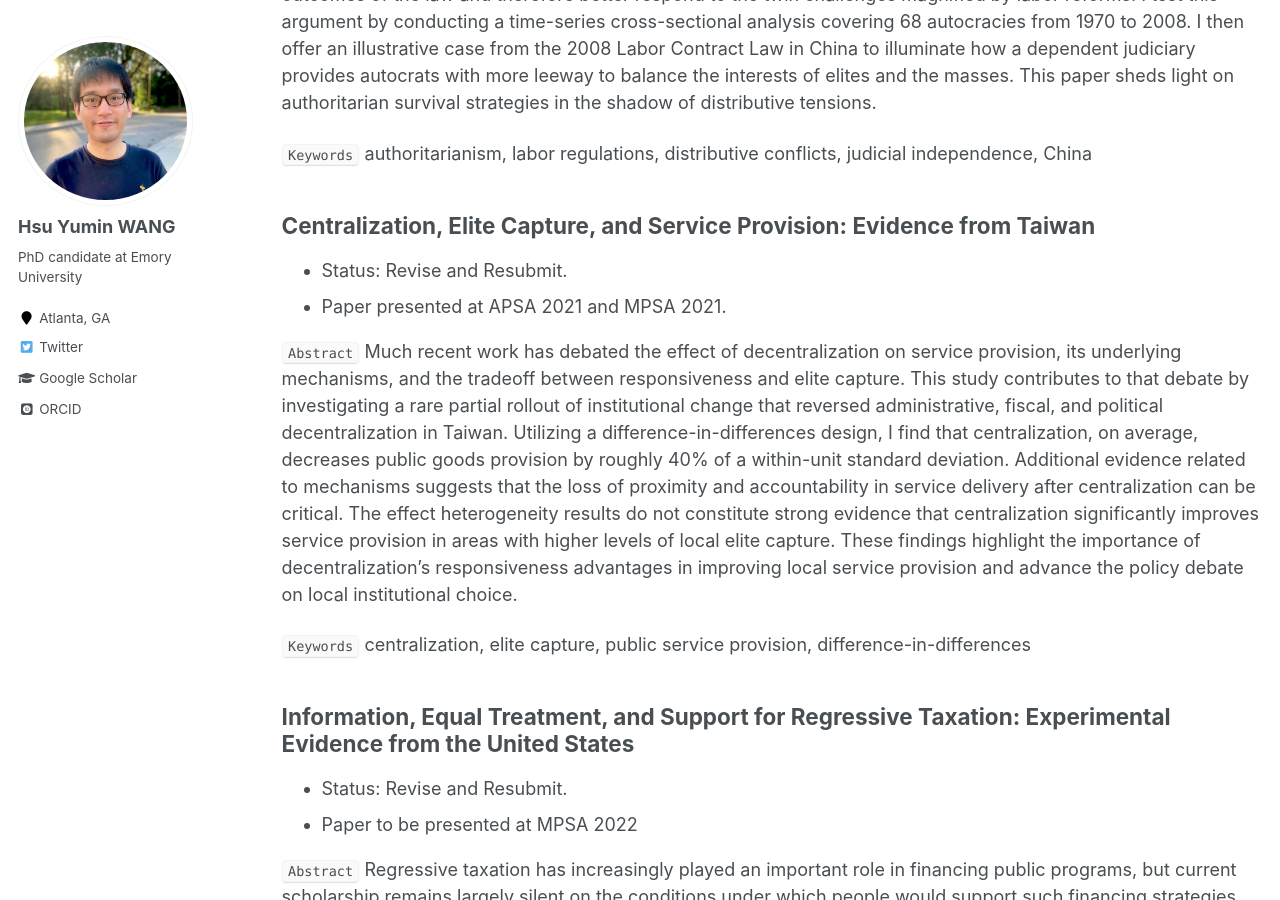
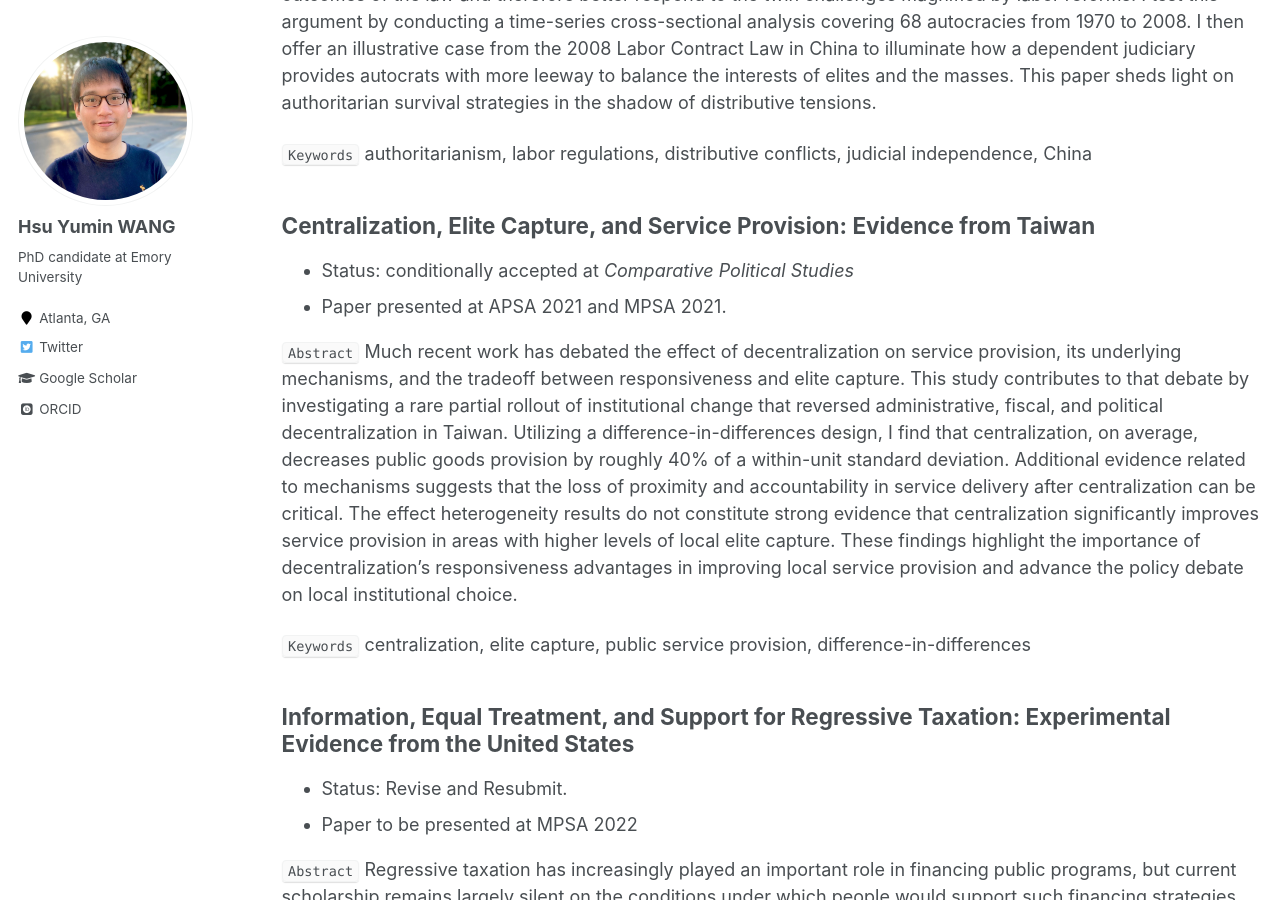
Before and after one commit to hsuyumin/hsuyumin.github.io, a Jekyll site: the page built from _pages/publications.md, in a window 1280 px wide and 900 px high, scrolled down 546 px. Built offline with Jekyll 4.4.1, drawn with Linux system fonts in a browser that asks for light colours; some web fonts are replaced.

Commit message:
Update publications.md
CPS status

```diff
--- a/_pages/publications.md
+++ b/_pages/publications.md
@@ -23,7 +23,7 @@ Under what conditions would dictators enact labor legislation that protects work
 `Keywords` authoritarianism, labor regulations, distributive conflicts, judicial independence, China
 
 ## Centralization, Elite Capture, and Service Provision: Evidence from Taiwan
-* Status: Revise and Resubmit.
+* Status: conditionally accepted at _Comparative Political Studies_
 * Paper presented at APSA 2021 and MPSA 2021.
 
 `Abstract`
```
